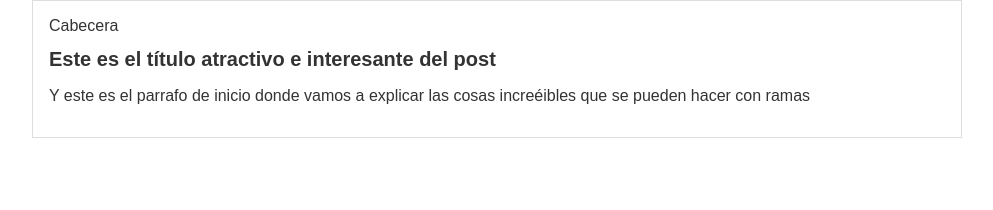
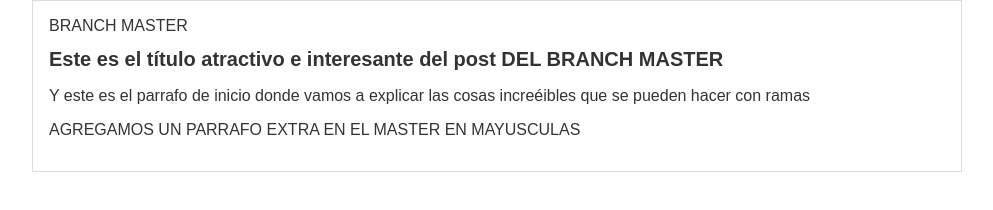
Before and after one commit to cevm22/hyperblog, a plain HTML site: page blogpost.html in a window 1280 px wide. Shown: the whole page, without its empty margins (143-1136 px from the left). Drawn offline with Linux system fonts and the light colour scheme.

Commit message:
se agrega un parrafo extra al branch master y se modifican varias cosas del branch master como tag para identificar ANTES del merge con cabecera

```diff
--- a/blogpost.html
+++ b/blogpost.html
@@ -1,15 +1,16 @@
 
 <html><head>
-        <title>El titulo del post</title>
+        <title>BRANCH MASTER</title>
         <link rel="stylesheet" href="css/estilos.css">
     <body>
         <div id="container">
             <div id="cabecera">
-                Cabecera
+                BRANCH MASTER
             </div>
             <div id="post">
-                <h1>Este es el título atractivo e interesante del post</h1>
+                <h1>Este es el título atractivo e interesante del post DEL BRANCH MASTER</h1>
                 <p>Y este es el parrafo de inicio donde vamos a explicar las cosas increéibles que se pueden hacer con ramas</p>
+                    <p> AGREGAMOS UN PARRAFO EXTRA EN EL MASTER EN MAYUSCULAS</p>
             </div>
         </div>
 
```
